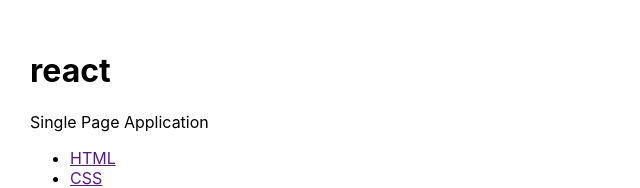
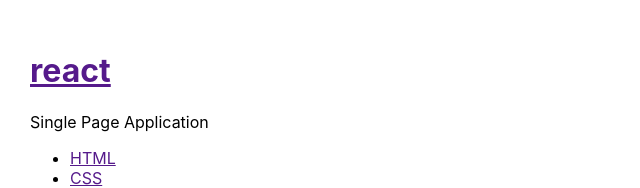
Before and after one commit to psh38/my_react_app, a React (Create React App) app: page / in a window 1280 px wide. Shown: the top 188 px of the page, without its empty margins (0-640 px from the left). Built offline with nearby package versions, Linux system fonts and the light colour scheme.

Commit message:
headerlogo event 적용

```diff
--- a/src/App.js
+++ b/src/App.js
@@ -1,4 +1,4 @@
-import { Component } from 'react';
+import { Component, setState } from 'react';
 import './App.css';
 import Myheader from './components/Myheader';
 import Mynav from './components/Mynav';
@@ -18,9 +18,14 @@
   constructor(props){
     super(props);
     this.state = {
+      mode:'read',
       subject:{
         title:'react',
         desc:'Single Page Application'
+      },
+      welcome:{
+        title:'Welcome',
+        desc:'Welcome to React'
       },
       menus:[
         {id:1, title:'HTML',desc:'Hypertext markup language'},
@@ -30,12 +35,40 @@
     };
   }
   render() {
+    console.log('App 실행')
+    let _title, _desc = null;
+    if(this.state.mode === 'welcome'){
+      _title =this.state.welcome.title;
+      _desc =this.state.welcome.desc;
+    }else if(this.state.mode === 'read'){
+      _title =this.state.menus[0].title;
+      _desc =this.state.menus[0].desc;
+    }
     return (
       <div className="App">
         {/* props title/ desc */}
-        <Myheader title={this.state.subject.title} desc={this.state.subject.desc}/>
+        {/* <Myheader title={this.state.subject.title} desc={this.state.subject.desc}/> */}
+        <header>
+          <h1 className="logo">
+            {/* <a href="" onClick={function(e){
+              e.preventDefault();
+              this.setState({
+                mode: 'welcome'
+              });
+            }.bind(this)}
+            >{this.state.subject.title}</a> */}
+            <a href="" onClick={(e)=>{
+              e.preventDefault();
+              this.setState({
+                mode: 'welcome'
+              });
+            }}
+            >{this.state.subject.title}</a>
+          </h1>
+          <p>{this.state.subject.desc}</p>
+        </header>
         <Mynav data={this.state.menus}/>
-        <Myariticle title="HTML" desc="Hypertext markup language"/>
+        <Myariticle title={_title} desc={_desc}/>
       </div>
     )
   }
--- a/src/components/Myarticle.js
+++ b/src/components/Myarticle.js
@@ -3,6 +3,7 @@
 // Myariticle
 class Myariticle extends Component {
   render() {
+    console.log('Myarticle 실행');
     return (
       <section>
         <article>
--- a/src/components/Myheader.js
+++ b/src/components/Myheader.js
@@ -3,10 +3,13 @@
 // Myheader
 class Myheader extends Component {
   render() {
+    console.log('Myheader 실행');
     return (
       //주의사항 JSX문법영역 이기 때문에 부모가 반드시 있어야 함!
       <header>
-        <h1 className="logo">{this.props.title}</h1>
+        <h1 className="logo">
+          <a href="">{this.props.title}</a>
+        </h1>
         <p>{this.props.desc}</p>
       </header>
       // 빈 프래그먼트 (해결방법)
--- a/src/components/Mynav.js
+++ b/src/components/Mynav.js
@@ -3,6 +3,7 @@
 // Mynav
 class Mynav extends Component {
   render() {
+    console.log('Mynav 실행');
     console.log(this.props);
     let lists =[];
     let data = this.props.data;
--- a/src/index.js
+++ b/src/index.js
@@ -5,7 +5,7 @@
 
 const root = ReactDOM.createRoot(document.getElementById('root'));
 root.render(
-  <React.StrictMode>
+  // <React.StrictMode> // console에 찍은것들을 두번씩실행하게함
     <App />
-  </React.StrictMode>
+  // </React.StrictMode>
 );
```
